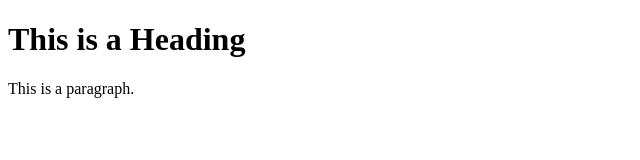
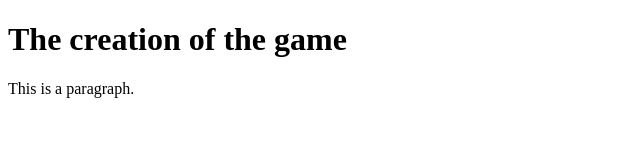
Before and after one commit to andrew-baek/andrew-baek.github.io, a plain HTML site: page exercises/links.html in a window 1280 px wide. Shown: the whole page, without its empty margins (0-640 px from the left). Drawn offline with Linux system fonts and the light colour scheme.

Commit message:
Update links.html

```diff
--- a/exercises/links.html
+++ b/exercises/links.html
@@ -5,7 +5,7 @@
 </head>
 <body>
 
-<h1>This is a Heading</h1>
+<h1>The creation of the game</h1>
 <p>This is a paragraph.</p>
 
 <a href="index.html"
```
